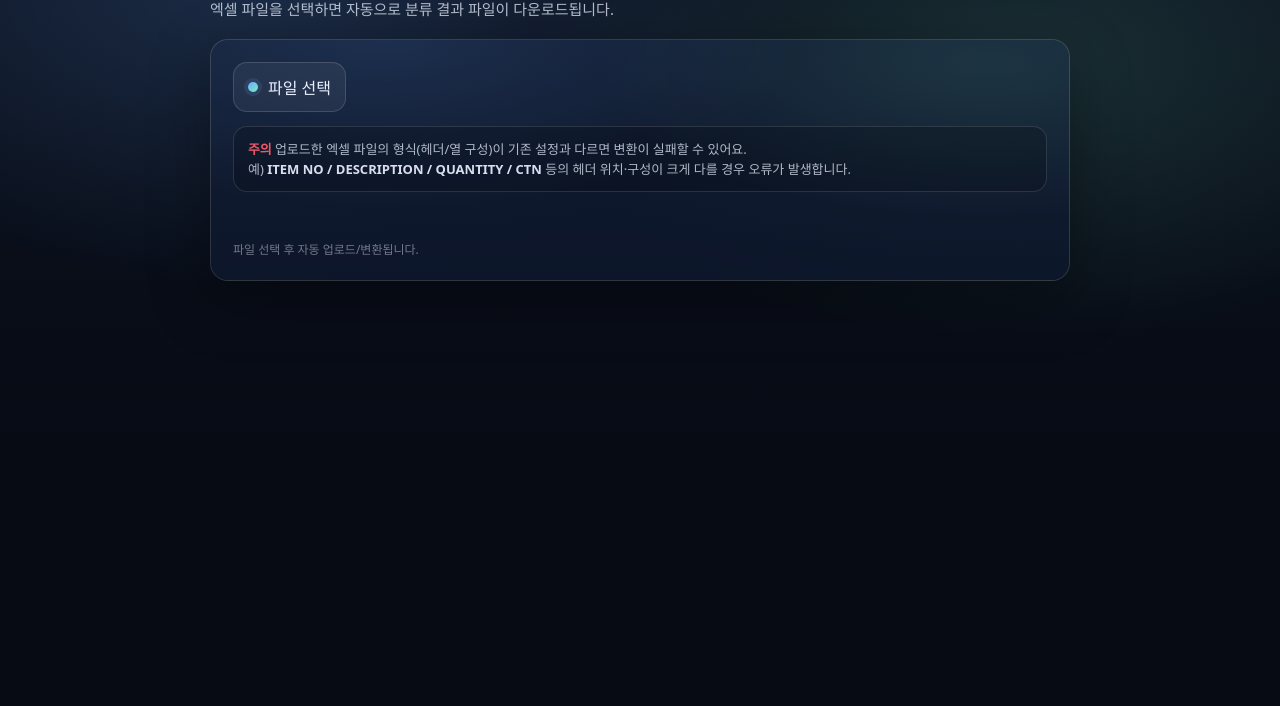
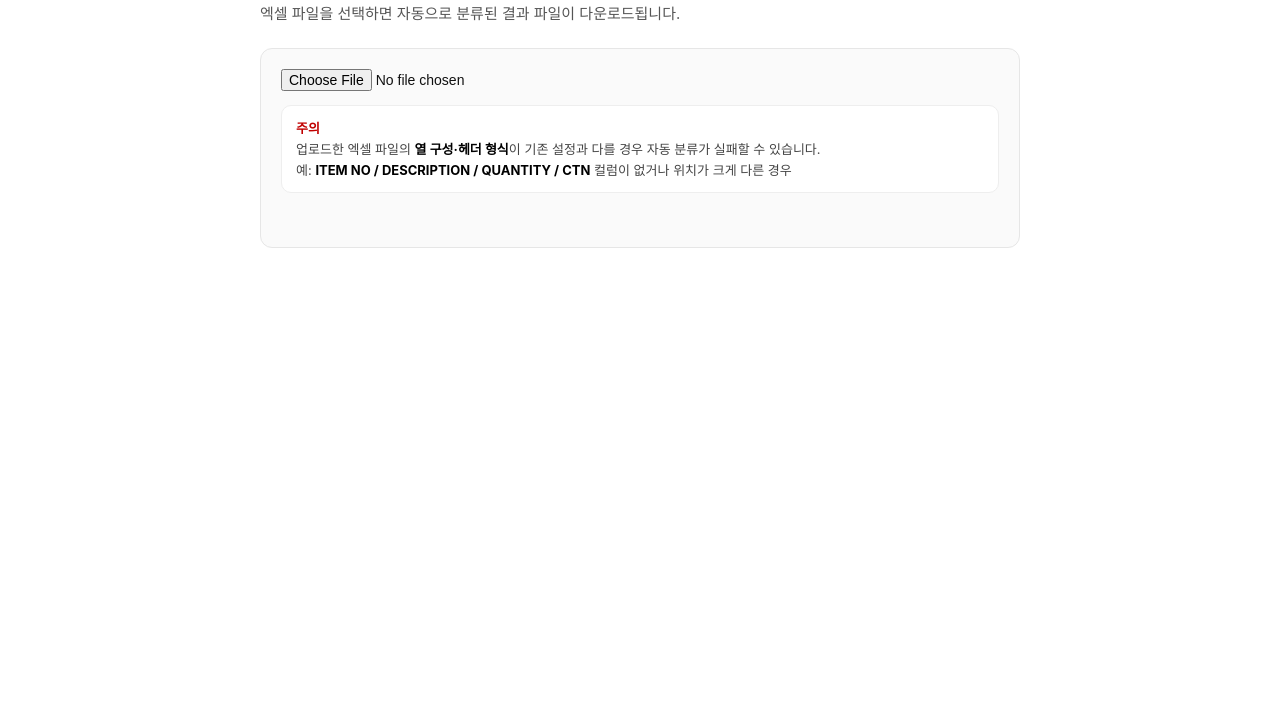
Before and after one commit to jisungplaza/canvas-classifier, a website: page public/index.html in a window 1280 px wide. Shown: the part 94-800 px from the top of the page. Drawn offline with Linux system fonts and the light colour scheme.

Commit message:
restore white layout and add persistent format warning message

```diff
--- a/public/index.html
+++ b/public/index.html
@@ -1,4 +1,3 @@
-<!-- public/index.html (전체 코드: 이전 세련톤 유지 + 안내문만 추가) -->
 <!doctype html>
 <html lang="ko">
 <head>
@@ -6,171 +5,113 @@
   <meta name="viewport" content="width=device-width,initial-scale=1" />
   <title>캔버스 자동 분류기</title>
   <style>
-    :root{
-      --bg:#0b1220;
-      --card:#0f1b33;
-      --card2:#0c162b;
-      --text:#eaf0ff;
-      --muted:rgba(234,240,255,.74);
-      --line:rgba(234,240,255,.12);
-      --accent:#6aa9ff;
-      --accent2:#7cf0c1;
-      --danger:#ff5d6c;
-      --shadow: 0 18px 60px rgba(0,0,0,.35);
-      --radius:18px;
-    }
-    *{box-sizing:border-box}
     body{
       margin:0;
-      font-family: ui-sans-serif, system-ui, -apple-system, "Segoe UI", Roboto, Arial, "Apple SD Gothic Neo", "Noto Sans KR", sans-serif;
-      background:
-        radial-gradient(900px 500px at 20% 10%, rgba(106,169,255,.18), transparent 60%),
-        radial-gradient(900px 500px at 80% 20%, rgba(124,240,193,.14), transparent 55%),
-        linear-gradient(180deg, var(--bg), #070b14 70%);
-      color:var(--text);
-      padding:40px 18px;
-      min-height:100vh;
+      padding:40px 20px;
+      font-family:-apple-system,BlinkMacSystemFont,"Segoe UI",Roboto,
+        "Apple SD Gothic Neo","Noto Sans KR",Arial,sans-serif;
+      background:#ffffff;
+      color:#111;
     }
-    .wrap{max-width:860px;margin:0 auto}
-    .hero{margin-bottom:18px}
+    .wrap{
+      max-width:760px;
+      margin:0 auto;
+    }
     h1{
       margin:0 0 10px;
-      font-size:34px;
-      letter-spacing:-.4px;
-      line-height:1.2;
+      font-size:32px;
+      font-weight:700;
+      letter-spacing:-0.5px;
     }
-    .sub{
-      margin:0;
-      color:var(--muted);
+    .desc{
+      margin:0 0 22px;
+      color:#555;
+      font-size:15px;
       line-height:1.6;
-      font-size:15px;
     }
 
-    .card{
-      margin-top:18px;
-      background: linear-gradient(180deg, rgba(255,255,255,.06), rgba(255,255,255,.03));
-      border:1px solid var(--line);
-      box-shadow: var(--shadow);
-      border-radius: var(--radius);
-      overflow:hidden;
-    }
-    .card-inner{
-      padding:22px;
-      background:
-        radial-gradient(700px 280px at 20% 0%, rgba(106,169,255,.12), transparent 60%),
-        radial-gradient(700px 280px at 90% 10%, rgba(124,240,193,.10), transparent 55%),
-        linear-gradient(180deg, rgba(15,27,51,.85), rgba(12,22,43,.85));
+    .box{
+      border:1px solid #e6e6e6;
+      border-radius:12px;
+      padding:20px;
+      background:#fafafa;
     }
 
-    .upload-row{
+    .row{
       display:flex;
+      align-items:center;
       gap:12px;
-      align-items:center;
       flex-wrap:wrap;
     }
 
-    /* 파일 선택 버튼(기본 input을 커스텀) */
-    input[type="file"]{display:none}
-    .file-btn{
-      display:inline-flex;
-      align-items:center;
-      gap:10px;
+    input[type="file"]{
+      font-size:14px;
+    }
+
+    .filename{
+      font-size:14px;
+      color:#666;
+      word-break:break-all;
+    }
+
+    /* ✅ 항상 노출되는 안내문 (이번 변경점) */
+    .notice{
+      margin-top:14px;
       padding:12px 14px;
-      border-radius:14px;
-      border:1px solid rgba(255,255,255,.14);
-      background: rgba(255,255,255,.06);
-      color:var(--text);
-      cursor:pointer;
-      user-select:none;
-      transition: transform .08s ease, background .2s ease, border-color .2s ease;
+      background:#ffffff;
+      border:1px solid #eeeeee;
+      border-radius:10px;
+      font-size:13px;
+      line-height:1.6;
+      color:#444;
     }
-    .file-btn:hover{
-      background: rgba(255,255,255,.09);
-      border-color: rgba(255,255,255,.22);
+    .notice strong{
+      color:#000;
+      font-weight:700;
     }
-    .file-btn:active{transform: translateY(1px)}
-    .dot{
-      width:10px;height:10px;border-radius:999px;
-      background: linear-gradient(135deg, var(--accent), var(--accent2));
-      box-shadow: 0 0 0 4px rgba(106,169,255,.12);
-      flex:0 0 auto;
-    }
-    .file-name{
-      color:var(--muted);
-      font-size:14px;
-      overflow:hidden;
-      text-overflow:ellipsis;
-      white-space:nowrap;
-      max-width:520px;
+    .notice .warn{
+      color:#c00000;
+      font-weight:700;
     }
 
     .status{
       margin-top:14px;
       font-size:14px;
-      color:var(--muted);
       min-height:20px;
     }
-    .status.ok{color:rgba(124,240,193,.95);font-weight:700}
-    .status.err{color:rgba(255,93,108,.95);font-weight:700}
-
-    /* ✅ 변경점: 항상 노출 안내문(세련톤 유지) */
-    .notice{
-      margin-top:14px;
-      padding:12px 14px;
-      border-radius:14px;
-      border:1px solid rgba(255,255,255,.12);
-      background: rgba(0,0,0,.18);
-      color:var(--muted);
-      line-height:1.55;
-      font-size:13px;
+    .status.ok{
+      color:#0a7a27;
+      font-weight:700;
     }
-    .notice b{color:rgba(234,240,255,.92)}
-    .notice .warn{
-      color: rgba(255,93,108,.92);
-      font-weight:800;
-      letter-spacing:-.2px;
-    }
-
-    .footer{
-      margin-top:14px;
-      color: rgba(234,240,255,.45);
-      font-size:12px;
-    }
-
-    @media (max-width:520px){
-      h1{font-size:28px}
-      .file-name{max-width:100%}
-      .card-inner{padding:18px}
+    .status.err{
+      color:#c00000;
+      font-weight:700;
     }
   </style>
 </head>
 <body>
   <div class="wrap">
-    <div class="hero">
-      <h1>캔버스 자동 분류기</h1>
-      <p class="sub">엑셀 파일을 선택하면 자동으로 분류 결과 파일이 다운로드됩니다.</p>
-    </div>
+    <h1>캔버스 자동 분류기</h1>
+    <p class="desc">
+      엑셀 파일을 선택하면 자동으로 분류된 결과 파일이 다운로드됩니다.
+    </p>
 
-    <div class="card">
-      <div class="card-inner">
-        <div class="upload-row">
-          <label class="file-btn" for="fileInput">
-            <span class="dot"></span>
-            <span>파일 선택</span>
-          </label>
-          <input id="fileInput" type="file" accept="*/*" />
-          <div id="fileName" class="file-name"></div>
-        </div>
+    <div class="box">
+      <div class="row">
+        <input id="fileInput" type="file" accept="*/*" />
+        <div id="fileName" class="filename"></div>
+      </div>
 
-        <!-- ✅ 변경점만 추가: 항상 노출 안내문 -->
-        <div class="notice">
-          <span class="warn">주의</span> 업로드한 엑셀 파일의 형식(헤더/열 구성)이 기존 설정과 다르면 변환이 실패할 수 있어요.<br/>
-          예) <b>ITEM NO / DESCRIPTION / QUANTITY / CTN</b> 등의 헤더 위치·구성이 크게 다를 경우 오류가 발생합니다.
-        </div>
+      <!-- ✅ 변경점: 형식 경고 문구 항상 노출 -->
+      <div class="notice">
+        <span class="warn">주의</span><br/>
+        업로드한 엑셀 파일의 <strong>열 구성·헤더 형식</strong>이 기존 설정과 다를 경우
+        자동 분류가 실패할 수 있습니다.<br/>
+        예: <strong>ITEM NO / DESCRIPTION / QUANTITY / CTN</strong> 컬럼이 없거나
+        위치가 크게 다른 경우
+      </div>
 
-        <div id="status" class="status"></div>
-        <div class="footer">파일 선택 후 자동 업로드/변환됩니다.</div>
-      </div>
+      <div id="status" class="status"></div>
     </div>
   </div>
 
@@ -192,8 +133,12 @@
       formData.append("file", file);
 
       try {
-        statusEl.textContent = "업로드 중...";
-        const res = await fetch("/upload", { method: "POST", body: formData });
+        statusEl.textContent = "업로드 중…";
+
+        const res = await fetch("/upload", {
+          method: "POST",
+          body: formData,
+        });
 
         if (!res.ok) {
           let msg = "처리 실패";
@@ -208,11 +153,10 @@
 
         const blob = await res.blob();
 
-        // Content-Disposition에서 파일명 추출
         let filename = "분류결과.xlsx";
         const cd = res.headers.get("Content-Disposition") || "";
-        const match = cd.match(/filename\*\=UTF-8''([^;]+)/i);
-        if (match && match[1]) filename = decodeURIComponent(match[1]);
+        const m = cd.match(/filename\*\=UTF-8''([^;]+)/i);
+        if (m && m[1]) filename = decodeURIComponent(m[1]);
 
         const url = URL.createObjectURL(blob);
         const a = document.createElement("a");
@@ -224,13 +168,12 @@
         URL.revokeObjectURL(url);
 
         statusEl.className = "status ok";
-        statusEl.textContent = "파일 처리 완료! 분류 결과 파일이 다운로드되었습니다.";
-      } catch (err) {
+        statusEl.textContent = "변환 완료! 파일이 다운로드되었습니다.";
+      } catch (e) {
         statusEl.className = "status err";
-        statusEl.textContent = "실패: 네트워크/서버 오류가 발생했습니다.";
-        console.error(err);
+        statusEl.textContent = "실패: 서버 또는 네트워크 오류";
+        console.error(e);
       } finally {
-        // 같은 파일 재업로드 가능하게 초기화
         fileInput.value = "";
       }
     });
```
